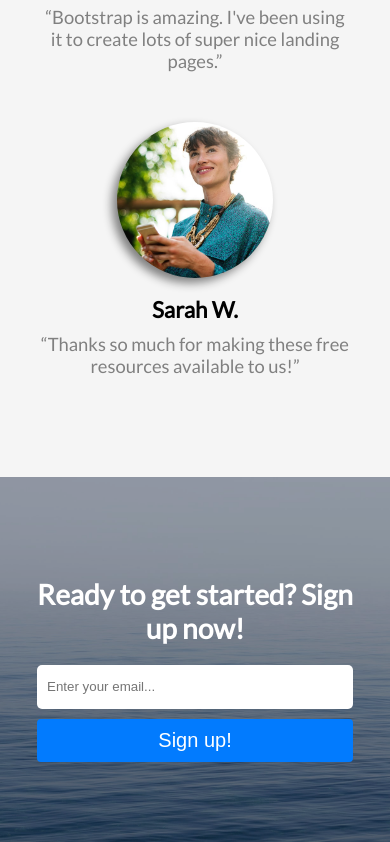
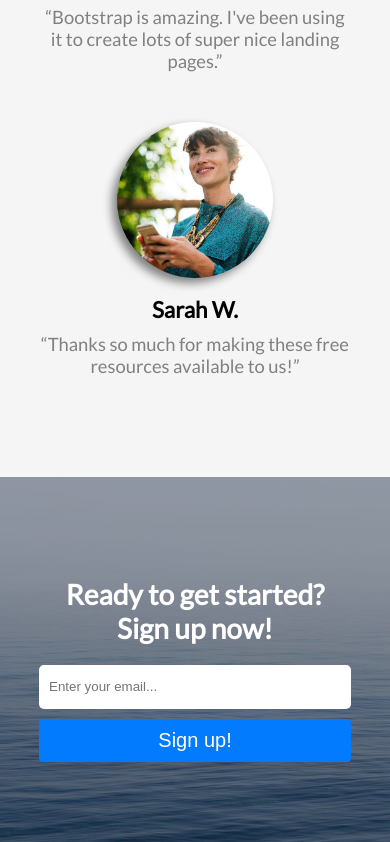
Before and after one commit to Brunske/Trapinis-atsiskaitymas_CodeAcademy, a plain HTML site: page index.html in a window 390 px wide. Shown: the part 4817-5659 px from the top of the page. Drawn offline with Linux system fonts and the light colour scheme.

Commit message:
small change in .hero.small

```diff
--- a/styles.css
+++ b/styles.css
@@ -416,7 +416,7 @@ header .header-title{
         padding: 100px 0;
     }
     .hero.small .content{
-        width: 90%;
+        width: 80%;
     }
     .hero.small .content form{
         display: flex;
@@ -425,14 +425,14 @@ header .header-title{
         align-items: center;
     }
     .hero.small .content .form-email{
-        width: 90%;
+        width: 100%;
         text-indent: 10px;
         height: 44px;
         margin-bottom: 10px;
         padding: 0 0;
     }
     .hero.small .content .button{
-        width: 90%;
+        width: 100%;
         margin-left: 0;
         height: auto;
         padding: 10px 16px;
```
